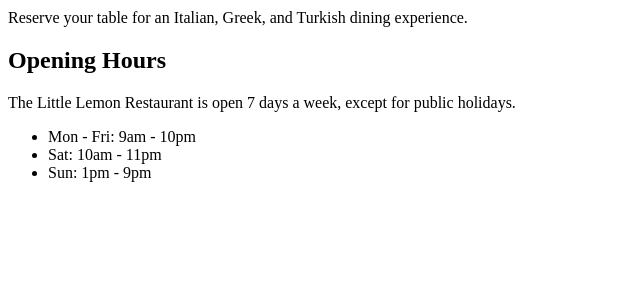
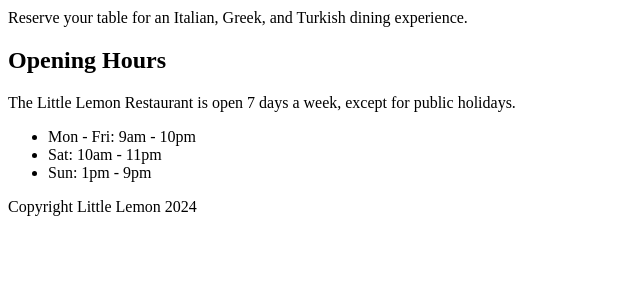
Before and after one commit to happychuks/littlelemon, a Django app: page /restaurant/ in a window 1280 px wide. Shown: the part 201-501 px from the top of the page, without its empty margins (0-640 px from the left). Run offline with Django 5.2, Linux system fonts and the light colour scheme; parts of the project's set-up code (start-up, migrations or seed data) failed here and were passed over.

Commit message:
little edit to index

```diff
--- a/restaurant/templates/index.html
+++ b/restaurant/templates/index.html
@@ -19,5 +19,10 @@
          <li>Sat: 10am - 11pm</li>
          <li>Sun: 1pm - 9pm</li>
        </ul>
+      <footer>
+         <article>
+            <p>Copyright Little Lemon 2024</p>
+          </article>
+      </footer>
    </body>
 </html>
```
